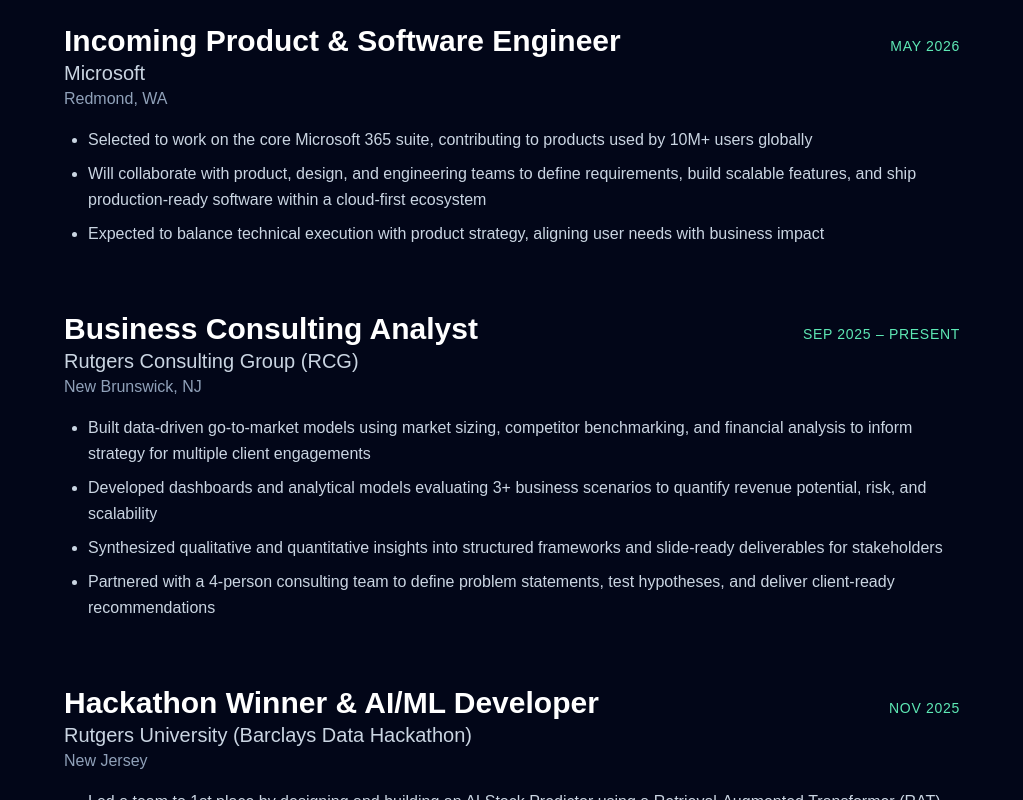
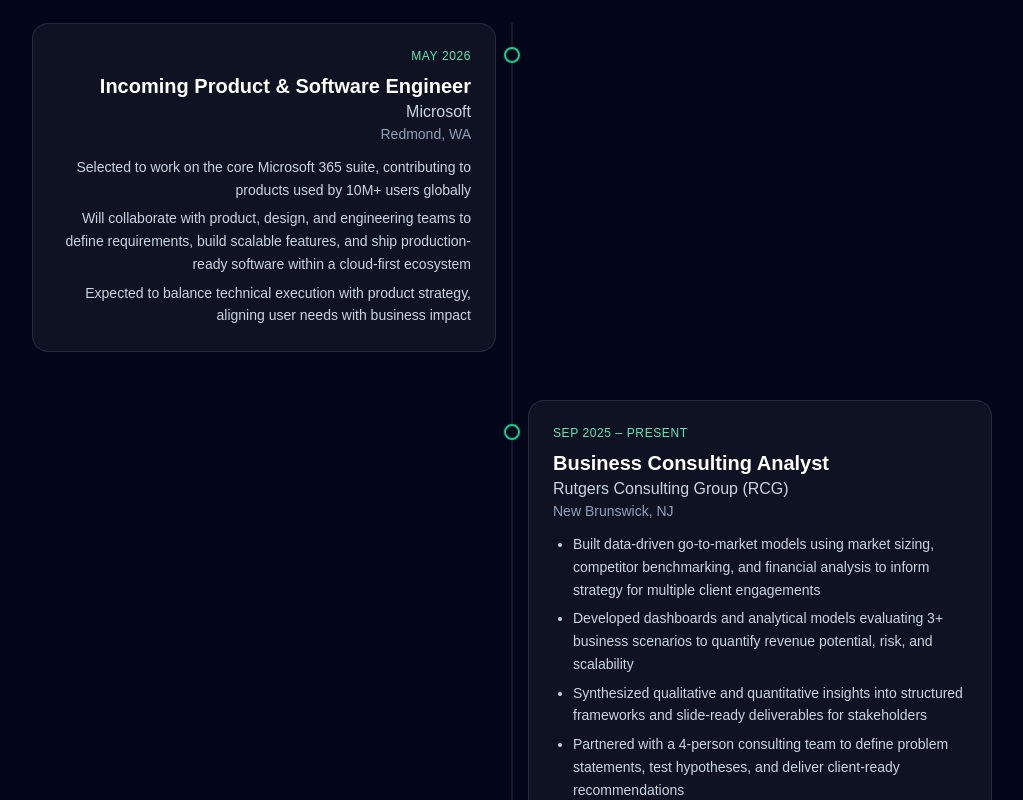
Before and after one commit to MohitUnecha/Mohit-Unecha-s-Portfolio-Website, a Next.js app in the folder frontend/: page / in a window 1280 px wide. Shown: the part 1780-2580 px from the top of the page, without its empty margins (128-1151 px from the left). Built offline with nearby package versions, Linux system fonts and the light colour scheme.

Commit message:
feat: reorder projects, add expandable details, timeline experience layout

```diff
--- a/frontend/src/app/page.tsx
+++ b/frontend/src/app/page.tsx
@@ -23,6 +23,7 @@
   const [isClickingCursor, setIsClickingCursor] = useState(false);
   const [isOverInteractive, setIsOverInteractive] = useState(false);
   const [visibleSections, setVisibleSections] = useState<Set<string>>(new Set());
+  const [expandedProject, setExpandedProject] = useState<string | null>(null);
   const strengthsToShow = showAllStrengths ? profile.strengths : profile.strengths.slice(0, 4);
   const fullText = `Hi, I'm ${profile.name.split(" ")[0]}.`;
 
@@ -391,30 +392,83 @@
           <h2 className={`mb-16 text-center text-sm font-bold uppercase tracking-[0.3em] ${sectionLabelClass}`}>
             Experience
           </h2>
-          <div className="mx-auto max-w-4xl space-y-16">
-            {profile.experience.map((item) => (
-              <article key={`${item.company}-${item.role}`} className="space-y-4">
-                <div className="flex flex-wrap items-baseline justify-between gap-4">
-                  <div>
-                    <h3 className={`text-3xl font-bold ${isDarkMode ? "text-white" : "text-slate-900"}`}>
+          <div className="relative mx-auto max-w-5xl">
+            {/* Center timeline line */}
+            <div className={`absolute left-1/2 top-0 bottom-0 w-px -translate-x-1/2 hidden md:block ${isDarkMode ? "bg-white/15" : "bg-slate-300"}`} />
+
+            {profile.experience.map((item, index) => {
+              const isLeft = index % 2 === 0;
+              return (
+                <div key={`${item.company}-${item.role}`} className="relative mb-12 last:mb-0">
+                  {/* Timeline dot - desktop */}
+                  <div className={`absolute left-1/2 top-6 z-10 hidden h-4 w-4 -translate-x-1/2 rounded-full border-2 md:block ${
+                    isDarkMode ? "border-emerald-400 bg-slate-950" : "border-blue-500 bg-slate-50"
+                  }`} />
+
+                  {/* Mobile: stacked layout */}
+                  <div className="md:hidden">
+                    <article className={`rounded-2xl border p-6 transition ${cardClass} ${cardHoverClass}`}>
+                      <p className={`mb-2 text-xs font-medium uppercase tracking-wider ${accentTextClass}`}>
+                        {item.timeline}
+                      </p>
+                      <h3 className={`text-xl font-bold ${isDarkMode ? "text-white" : "text-slate-900"}`}>
                         {item.role}
                       </h3>
-                    <p className={`text-xl ${bodyTextClass}`}>{item.company}</p>
-                    <p className={`text-base ${sectionLabelClass}`}>{item.location}</p>
-                  </div>
-                  <p className={`text-sm font-medium uppercase tracking-wider ${accentTextClass}`}>
-                    {item.timeline}
-                  </p>
-                </div>
-                <ul className={`ml-6 space-y-2 ${bodyTextClass}`}>
-                  {item.highlights.map((highlight) => (
-                    <li key={highlight} className="list-disc leading-relaxed">
-                      {highlight}
-                    </li>
+                      <p className={`text-base ${bodyTextClass}`}>{item.company}</p>
+                      <p className={`text-sm ${sectionLabelClass}`}>{item.location}</p>
+                      <ul className={`mt-3 ml-5 space-y-1.5 ${bodyTextClass}`}>
+                        {item.highlights.map((h) => (
+                          <li key={h} className="list-disc text-sm leading-relaxed">{h}</li>
                         ))}
                       </ul>
                     </article>
+                  </div>
+
+                  {/* Desktop: alternating left/right */}
+                  <div className={`hidden md:grid md:grid-cols-2 md:gap-8`}>
+                    {isLeft ? (
+                      <>
+                        <article className={`rounded-2xl border p-6 transition text-right ${cardClass} ${cardHoverClass}`}>
+                          <p className={`mb-2 text-xs font-medium uppercase tracking-wider ${accentTextClass}`}>
+                            {item.timeline}
+                          </p>
+                          <h3 className={`text-xl font-bold ${isDarkMode ? "text-white" : "text-slate-900"}`}>
+                            {item.role}
+                          </h3>
+                          <p className={`text-base ${bodyTextClass}`}>{item.company}</p>
+                          <p className={`text-sm ${sectionLabelClass}`}>{item.location}</p>
+                          <ul className={`mt-3 space-y-1.5 ${bodyTextClass}`}>
+                            {item.highlights.map((h) => (
+                              <li key={h} className="text-sm leading-relaxed">{h}</li>
                             ))}
+                          </ul>
+                        </article>
+                        <div />
+                      </>
+                    ) : (
+                      <>
+                        <div />
+                        <article className={`rounded-2xl border p-6 transition ${cardClass} ${cardHoverClass}`}>
+                          <p className={`mb-2 text-xs font-medium uppercase tracking-wider ${accentTextClass}`}>
+                            {item.timeline}
+                          </p>
+                          <h3 className={`text-xl font-bold ${isDarkMode ? "text-white" : "text-slate-900"}`}>
+                            {item.role}
+                          </h3>
+                          <p className={`text-base ${bodyTextClass}`}>{item.company}</p>
+                          <p className={`text-sm ${sectionLabelClass}`}>{item.location}</p>
+                          <ul className={`mt-3 ml-5 space-y-1.5 ${bodyTextClass}`}>
+                            {item.highlights.map((h) => (
+                              <li key={h} className="list-disc text-sm leading-relaxed">{h}</li>
+                            ))}
+                          </ul>
+                        </article>
+                      </>
+                    )}
+                  </div>
+                </div>
+              );
+            })}
           </div>
         </section>
 
@@ -427,10 +481,12 @@
             Projects
           </h2>
           <div className="grid gap-8 md:grid-cols-2 lg:grid-cols-3">
-            {profile.projects.map((project) => (
+            {profile.projects.map((project) => {
+              const isExpanded = expandedProject === project.name;
+              return (
               <article
                 key={project.name}
-                className={`group interactive rounded-2xl border p-6 transition duration-300 ${cardClass} ${cardHoverClass}`}
+                className={`group interactive rounded-2xl border p-6 transition duration-300 flex flex-col ${cardClass} ${cardHoverClass}`}
                 style={{
                   boxShadow: 'none',
                   cursor: 'pointer'
@@ -445,7 +501,35 @@
                   {project.summary}
                 </p>
                 <div className="mt-4 flex flex-wrap gap-2">
-                  {project.stack.map((tech) => (
+                  {project.stack.slice(0, 5).map((tech) => (
+                    <span
+                      key={tech}
+                      className={`rounded-full px-3 py-1 text-xs ${
+                        isDarkMode ? "bg-white/10 text-slate-300" : "bg-slate-100 text-slate-600"
+                      }`}
+                    >
+                      {tech}
+                    </span>
+                  ))}
+                  {project.stack.length > 5 && (
+                    <span className={`rounded-full px-3 py-1 text-xs ${isDarkMode ? "bg-white/10 text-slate-400" : "bg-slate-100 text-slate-500"}`}>
+                      +{project.stack.length - 5}
+                    </span>
+                  )}
+                </div>
+
+                {/* Expandable technical details */}
+                <div
+                  className="overflow-hidden transition-all duration-300"
+                  style={{
+                    maxHeight: isExpanded ? '600px' : '0px',
+                    opacity: isExpanded ? 1 : 0,
+                  }}
+                >
+                  <div className="mt-4 space-y-3">
+                    {isExpanded && project.stack.length > 5 && (
+                      <div className="flex flex-wrap gap-2">
+                        {project.stack.slice(5).map((tech) => (
                           <span
                             key={tech}
                             className={`rounded-full px-3 py-1 text-xs ${
@@ -456,12 +540,51 @@
                           </span>
                         ))}
                       </div>
+                    )}
+                    <div>
+                      <p className={`text-xs font-semibold uppercase tracking-wider mb-2 ${accentTextClass}`}>Technical Details</p>
+                      <ul className={`space-y-1.5 ${bodyTextClass}`}>
+                        {project.technicalDetails.map((detail) => (
+                          <li key={detail} className="flex items-start gap-2 text-xs leading-relaxed">
+                            <span className={`mt-1 h-1.5 w-1.5 flex-shrink-0 rounded-full ${isDarkMode ? "bg-emerald-400" : "bg-blue-500"}`} />
+                            {detail}
+                          </li>
+                        ))}
+                      </ul>
+                    </div>
+                  </div>
+                </div>
+
+                <div className="mt-auto pt-4 flex items-center gap-3 flex-wrap">
+                  <button
+                    type="button"
+                    onClick={(e) => {
+                      e.stopPropagation();
+                      setExpandedProject(isExpanded ? null : project.name);
+                    }}
+                    className={`inline-flex items-center gap-1 rounded-lg border px-3 py-1.5 text-xs font-medium transition ${
+                      isDarkMode
+                        ? "border-white/10 hover:border-emerald-400/30 hover:bg-white/5 text-slate-300"
+                        : "border-slate-200 hover:border-blue-400/30 hover:bg-blue-50 text-slate-600"
+                    }`}
+                  >
+                    {isExpanded ? "Less Info" : "More Info"}
+                    <svg
+                      className={`h-3 w-3 transition-transform duration-200 ${isExpanded ? "rotate-180" : ""}`}
+                      fill="none"
+                      viewBox="0 0 24 24"
+                      stroke="currentColor"
+                      strokeWidth={2}
+                    >
+                      <path strokeLinecap="round" strokeLinejoin="round" d="M19 9l-7 7-7-7" />
+                    </svg>
+                  </button>
                   {project.link && (
                   <a
                     href={project.link}
                     target="_blank"
                     rel="noopener noreferrer"
-                    className={`mt-4 inline-flex items-center gap-2 rounded-lg border px-4 py-2 text-sm font-medium transition ${accentBorderHoverClass} ${accentBgHoverClass} ${buttonClass}`}
+                    className={`inline-flex items-center gap-2 rounded-lg border px-4 py-2 text-sm font-medium transition ${accentBorderHoverClass} ${accentBgHoverClass} ${buttonClass}`}
                   >
                     <svg className="h-4 w-4" fill="currentColor" viewBox="0 0 24 24">
                       <path d="M12 0c-6.626 0-12 5.373-12 12 0 5.302 3.438 9.8 8.207 11.387.599.111.793-.261.793-.577v-2.234c-3.338.726-4.033-1.416-4.033-1.416-.546-1.387-1.333-1.756-1.333-1.756-1.089-.745.083-.729.083-.729 1.205.084 1.839 1.237 1.839 1.237 1.07 1.834 2.807 1.304 3.492.997.107-.775.418-1.305.762-1.604-2.665-.305-5.467-1.334-5.467-5.931 0-1.311.469-2.381 1.236-3.221-.124-.303-.535-1.524.117-3.176 0 0 1.008-.322 3.301 1.23.957-.266 1.983-.399 3.003-.404 1.02.005 2.047.138 3.006.404 2.291-1.552 3.297-1.23 3.297-1.23.653 1.653.242 2.874.118 3.176.77.84 1.235 1.911 1.235 3.221 0 4.609-2.807 5.624-5.479 5.921.43.372.823 1.102.823 2.222v3.293c0 .319.192.694.801.576 4.765-1.589 8.199-6.086 8.199-11.386 0-6.627-5.373-12-12-12z"/>
@@ -469,8 +592,10 @@
                     {project.linkLabel || "View Repository"}
                   </a>
                   )}
+                </div>
               </article>
-            ))}
+              );
+            })}
           </div>
         </section>
 
--- a/frontend/src/lib/profile.ts
+++ b/frontend/src/lib/profile.ts
@@ -9,6 +9,7 @@
 export type ProjectItem = {
   name: string;
   summary: string;
+  technicalDetails: string[];
   stack: string[];
   impact: string[];
   link?: string;
@@ -153,98 +154,133 @@
 ] as ExperienceItem[],
   projects: [
     {
+      name: "Every Lap — F1 Analytics",
+      summary:
+        "A Formula 1 analytics platform that predicts race outcomes, replays races on an interactive track map, and lets you explore 25 years of telemetry data.",
+      technicalDetails: [
+        "Ensemble ML models (XGBoost + LightGBM + CatBoost) achieve 85% podium hit rate via walk-forward validation",
+        "40+ engineered features across driver form, team performance, track history, practice pace, qualifying, strategy, weather, and context",
+        "SHAP-based model explainability with human-readable explanations for every prediction",
+        "DuckDB + Parquet columnar storage for high-performance telemetry queries",
+        "FastAPI REST backend serving data to Next.js frontend with React Query and Zustand state management",
+      ],
+      stack: ["Python", "FastAPI", "FastF1", "XGBoost", "LightGBM", "CatBoost", "PostgreSQL", "DuckDB", "Redis", "Next.js", "TypeScript", "Canvas API"],
+      link: "https://github.com/MohitUnecha/formula1",
+      impact: [
+        "Interactive 60 FPS Canvas-based race replay with tyre compounds, pit events, and safety car visualization",
+        "Predicts win, podium, and top-10 probabilities using historical telemetry and weekend data",
+        "Covers 2000–2026 F1 seasons with full data ingestion pipeline",
+      ],
+    },
+    {
+      name: "Basement at 6:17",
+      summary:
+        "A web app for hosting in-person murder mystery game nights. The host gets a control panel to reveal clues, manage votes, and call players — while 13+ players join from their phones.",
+      technicalDetails: [
+        "Token-based authentication with separate host and player PINs supporting 13+ concurrent sessions",
+        "Host-only admin APIs for clue reveals, vote management, tally computation, and round reset",
+        "Twilio SDK integration for phone call notifications with graceful fallback to in-app alerts",
+        "Deployed on Vercel with serverless backend functions and GitHub Actions CI/CD",
+        "Detective vote weighting system for balanced game mechanics",
+      ],
+      stack: ["React", "Vite", "Node.js", "Express", "Vercel", "Twilio", "JavaScript", "CSS"],
+      link: "https://github.com/MohitUnecha/basement-murder-mystery",
+      impact: [
+        "Supports 13+ concurrent players with real-time clue reveals and voting",
+        "Host control panel with full game state management",
+        "Optional Twilio phone calls when meetings start",
+      ],
+    },
+    {
+      name: "SignalForge",
+      summary:
+        "A datathon-winning app that checks if a company actually failed, compares it to survivors, simulates what-if scenarios, and writes a polished analyst report — all powered by AI.",
+      technicalDetails: [
+        "End-to-end pipeline: failure verification gate → survivor cohort benchmarking → digital twin risk simulation → NLP forensics",
+        "Negation-aware distress parsing with theme-level severity scoring and evidence extraction",
+        "Multi-LLM provider support (Groq + IBM watsonx.ai) with runtime switching and automatic failover",
+        "Trained local logistic classifier on distress scenarios for offline reasoning",
+        "JSON + Markdown export for judge-ready deliverables",
+      ],
+      stack: ["Python", "Streamlit", "Groq", "IBM watsonx.ai", "Tavily", "NLP", "Scikit-learn", "SHAP"],
+      link: "https://github.com/Hitayu12/Datathon_S26",
+      impact: [
+        "Datathon winner — built in 48 hours",
+        "Digital twin counterfactual simulation for failure analysis",
+        "Interactive Scenario Lab and Ask Report Q&A for judges",
+      ],
+    },
+    {
       name: "Scarlet Agent",
       summary:
-        "AI-driven personal assistant for students that integrates Canvas LMS, Google Drive, and multi-modal communication (text & voice) to streamline academic life.",
+        "An AI assistant for college students that pulls assignments from Canvas, finds files in Google Drive, and talks to you via text or voice — all in one dashboard.",
+      technicalDetails: [
+        "Multi-agent AI ecosystem orchestrating Canvas LMS scraping, Google Drive search, and conversational AI",
+        "ElevenLabs voice synthesis for natural text-to-speech interaction",
+        "Gemini API for intelligent reasoning and context-aware responses",
+        "Snowflake integration for structured data queries",
+        "Built as HackRU Fall 2025 submission with working prototype",
+      ],
       stack: ["Python", "Streamlit", "Gemini API", "ElevenLabs", "Snowflake", "Node.js", "HTML/CSS"],
       impact: [
-        "Successfully scraped Canvas data when API access failed",
-        "Real-time assignment deadline pulling and resource discovery",
-        "Multi-modal interface enabling text and voice interaction",
-        "HackRU Fall 2025 submission demonstrating working multi-agent AI ecosystem",
+        "Real-time assignment deadlines and resource discovery from Canvas",
+        "Multi-modal interface with text and voice interaction",
+        "HackRU Fall 2025 submission with working multi-agent system",
       ],
     },
     {
       name: "AI Stock Predictor",
       summary:
-        "Barclays Data Hackathon winner: Stock market prediction system fusing market data, financial news, and AI sentiment analysis into actionable trading signals.",
+        "1st place hackathon project that predicts stock market moves by combining real-time market data with AI-powered news sentiment analysis.",
+      technicalDetails: [
+        "Custom Retrieval-Augmented Transformer (RAT) model architecture for context-aware predictions",
+        "Real-time market data ingestion from financial APIs with streaming pipeline",
+        "NLP sentiment analysis on financial news for signal generation",
+        "Buy/sell signal generation by fusing technical indicators with sentiment scores",
+        "Built and deployed functional prototype within 48 hours under competition pressure",
+      ],
       stack: ["Python", "Machine Learning", "NLP", "Sentiment Analysis", "Finance APIs"],
       link: "https://github.com/CANTSOAR/bitsdatathon",
       impact: [
-        "1st place winner at Rutgers Data Hackathon sponsored by Barclays",
-        "Custom Retrieval-Augmented Transformer (RAT) model for real-time predictions",
-        "Generated buy/sell signals by analyzing news sentiment and market trends",
-        "Showcased creativity and teamwork under tight competition deadlines",
+        "1st place at Rutgers Data Hackathon sponsored by Barclays",
+        "Generates actionable buy/sell signals from news sentiment and market trends",
+        "Demonstrated rapid prototyping and teamwork under pressure",
       ],
     },
     {
       name: "Personal Creative Platform",
       summary:
-        "Minimalist personal website (mohitwrites.xyz) showcasing writing, projects, and creative storytelling with multimedia integration.",
+        "A minimalist website for sharing writing, projects, poetry, and podcasts with a clean multimedia experience.",
+      technicalDetails: [
+        "Static site architecture with GitHub Pages deployment",
+        "Responsive design with custom CSS animations",
+        "Audio and image integration for multimedia storytelling",
+      ],
       stack: ["HTML5", "CSS3", "JavaScript", "GitHub Pages"],
       link: "https://github.com/MohitUnecha/tech_portfolio_site",
       impact: [
-        "Clean, modern design for sharing poetry, essays, and podcasts",
-        "Multimedia-rich storytelling experience with audio and image integration",
-        "Demonstrates web development skills and design sensibility",
-        "Active creative outlet blending technical skills with artistic expression",
+        "Clean design for sharing poetry, essays, and podcasts",
+        "Multimedia-rich storytelling with audio and images",
+        "Active creative outlet blending tech and art",
       ],
     },
     {
       name: "Personal Portfolio Website",
       summary:
-        "Full-stack portfolio website showcasing projects, experience, and AI-powered chatbot assistant. Built with Next.js frontend deployed on GitHub Pages and Express backend on Vercel.",
+        "This website! A full-stack portfolio with an AI chatbot assistant (Jarvis), contact form, dark mode, and mini games hidden in the footer.",
+      technicalDetails: [
+        "Next.js frontend with TypeScript and Tailwind CSS deployed on GitHub Pages",
+        "Express.js backend on Vercel with Groq API (Llama 3.3) powering Jarvis chatbot",
+        "Nodemailer contact form with rate limiting and reCAPTCHA v3 verification",
+        "13 playable mini games (Pong, Tetris, Flappy Bird, etc.) built with Canvas API",
+        "Vercel Analytics for page view tracking",
+      ],
       stack: ["Next.js", "React", "TypeScript", "Tailwind CSS", "Express.js", "Node.js", "Groq API", "Nodemailer", "reCAPTCHA"],
       link: "https://github.com/MohitUnecha/Mohit-Unecha-s-Portfolio-Website",
       impact: [
-        "Deployed full-stack application with GitHub Pages (frontend) and Vercel (backend)",
-        "Integrated Jarvis AI chatbot powered by Groq API with Llama 3.3 model for interactive career guidance",
-        "Implemented contact form with email notifications, rate limiting, and reCAPTCHA v3 verification",
-        "Responsive design with dark mode support and smooth animations using Tailwind CSS",
-        "Auto-scrolling chat with clickable email and social media links",
-      ],
-    },
-    {
-      name: "Every Lap — F1 Analytics",
-      summary:
-        "Full-stack Formula 1 intelligence platform combining 25 years of race data (2000–2026), ensemble ML predictions (XGBoost + LightGBM + CatBoost), interactive 60 FPS race replays, and deep telemetry analytics in one polished interface.",
-      stack: ["Python", "FastAPI", "FastF1", "XGBoost", "LightGBM", "CatBoost", "PostgreSQL", "DuckDB", "Redis", "Next.js", "TypeScript", "Canvas API"],
-      link: "https://github.com/MohitUnecha/formula1",
-      impact: [
-        "Ensemble ML models achieve 85% podium hit rate and ±1.8 position MAE via walk-forward validation on 2023–2024 seasons",
-        "Built interactive 60 FPS Canvas-based race replay with variable speed control, tyre compounds, pit events, and safety car visualization",
-        "Engineered 40+ features across 8 categories — driver form, team performance, track-specific history, practice pace, qualifying gaps, strategy, weather, and context",
-        "SHAP-based model explainability showing top contributing features, contribution direction, and human-readable explanations for every prediction",
-        "Scalable architecture with PostgreSQL for relational data and DuckDB + Parquet for high-performance telemetry storage",
-        "REST APIs with FastAPI serving race data, predictions, and replay frames to Next.js/React frontend with React Query and Zustand",
-      ],
-    },
-    {
-      name: "Basement at 6:17",
-      summary:
-        "Interactive murder mystery web app with a host control panel for running in-person game nights. Features token-based player login, real-time clue reveals, detective vote weighting, and optional Twilio phone call support for 13+ players.",
-      stack: ["React", "Vite", "Node.js", "Express", "Vercel", "Twilio", "JavaScript", "CSS"],
-      link: "https://github.com/MohitUnecha/basement-murder-mystery",
-      impact: [
-        "Built full-stack game engine with host-only admin APIs for clue reveals, vote management, tally, and round reset",
-        "Designed token-based authentication system with separate host and player PINs supporting 13+ concurrent players",
-        "Integrated Twilio SDK for phone call notifications when meetings start, with graceful fallback to in-app alerts",
-        "Deployed on Vercel with serverless backend functions and GitHub Actions CI/CD pipeline",
-        "One-vote-per-voter system with detective vote weighting for balanced game mechanics",
-      ],
-    },
-    {
-      name: "SignalForge",
-      summary:
-        "Datathon-winning AI failure intelligence studio that verifies company failures, benchmarks survivor peers, runs digital twin counterfactual simulations, and generates polished analyst reports with multi-LLM reasoning.",
-      stack: ["Python", "Streamlit", "Groq", "IBM watsonx.ai", "Tavily", "NLP", "Scikit-learn", "SHAP"],
-      link: "https://github.com/Hitayu12/Datathon_S26",
-      impact: [
-        "Built end-to-end pipeline: failure verification gate, survivor cohort benchmarking, digital twin risk simulation, and NLP forensics layer",
-        "Negation-aware distress parsing with theme-level severity scoring, evidence extraction, and distress intensity/confidence scoring",
-        "Multi-LLM provider support (Groq + IBM watsonx.ai) with runtime switching and automatic failover",
-        "Interactive Scenario Lab, Ask Report Q&A, hover glossary/tooltips, and JSON + Markdown export for judge-ready deliverables",
-        "Trained local analyst model (logistic classifier) on distress scenarios for offline reasoning capability",
+        "AI chatbot for interactive career guidance",
+        "Contact form with email notifications and spam protection",
+        "Responsive dark/light mode with smooth animations",
       ],
     },
   ] as ProjectItem[],
```
Lines whose indentation alone changed are shown as unchanged.
